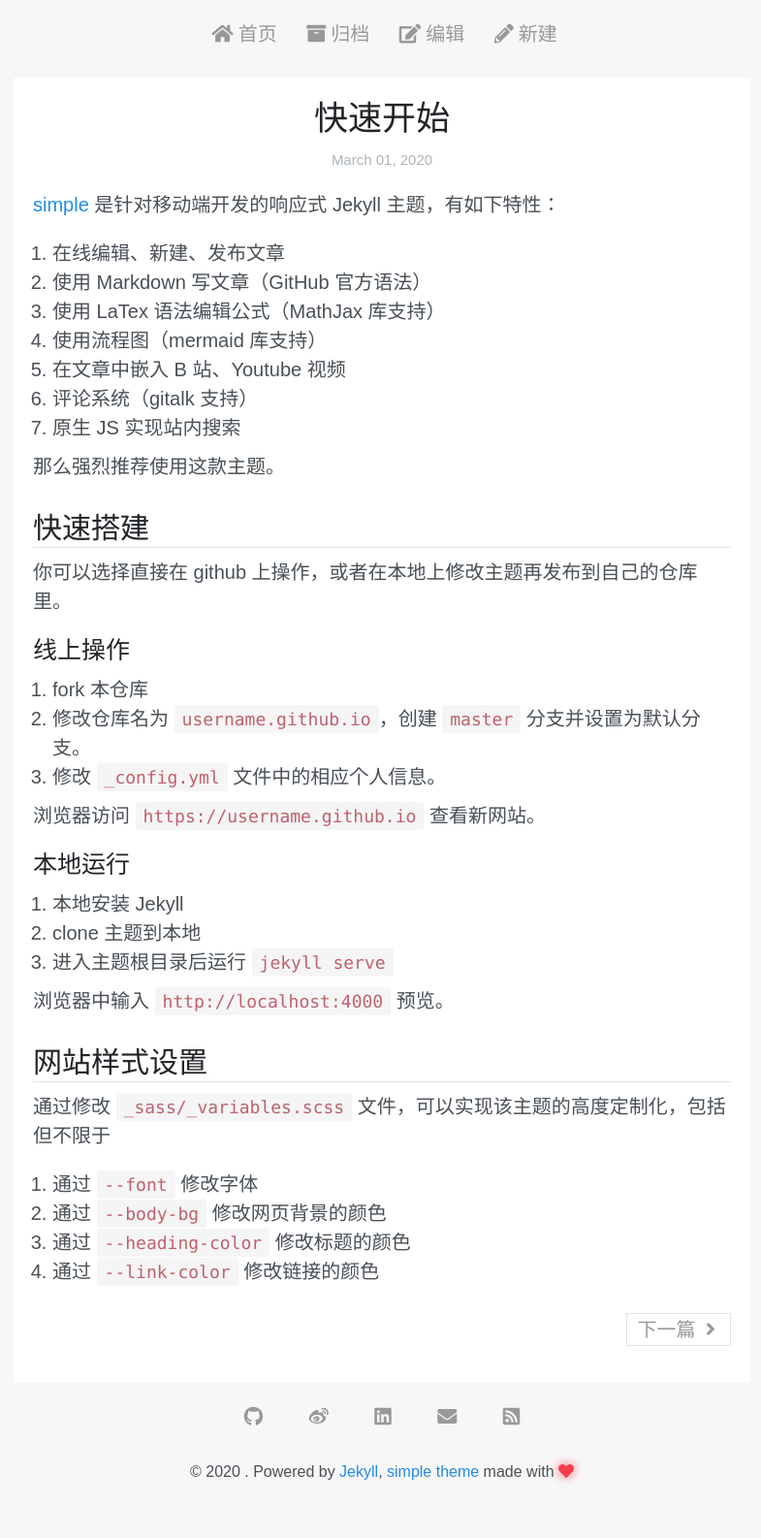
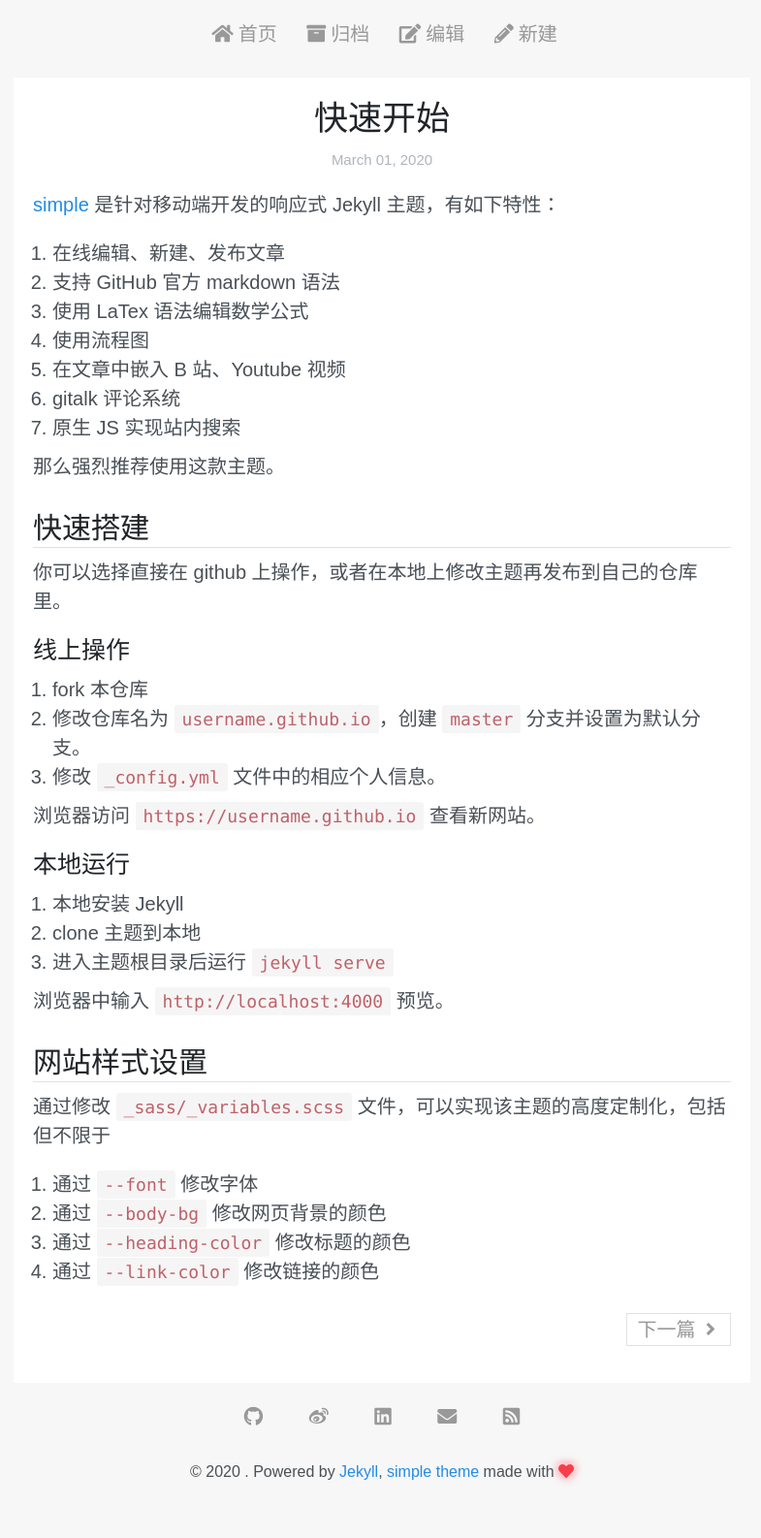
Before and after one commit to whenfung/simple, a Jekyll site: the page built from _posts/2020-03-01-theme-settings.md, in a window 1280 px wide. Shown: the whole page at 97% size, without its empty margins (246-1031 px from the left). Built offline with Jekyll 4.4.1, drawn with Linux system fonts in a browser that asks for light colours; nearby versions of some CDN libraries; comment, search, counter and statistics services are not loaded.

Commit message:
Update 2020-03-01-theme-settings.md

```diff
--- a/_posts/2020-03-01-theme-settings.md
+++ b/_posts/2020-03-01-theme-settings.md
@@ -5,11 +5,11 @@ title: 快速开始
 [simple](https://professordeng.com/simple) 是针对移动端开发的响应式 Jekyll 主题，有如下特性：
 
 1. 在线编辑、新建、发布文章
-2. 使用 Markdown 写文章（GitHub 官方语法）
-3. 使用 LaTex 语法编辑公式（MathJax 库支持）
-4. 使用流程图（mermaid 库支持）
+2. 支持 GitHub 官方 markdown 语法
+3. 使用 LaTex 语法编辑数学公式
+4. 使用流程图
 5. 在文章中嵌入 B 站、Youtube 视频
-6. 评论系统（gitalk 支持）
+6. gitalk 评论系统
 8. 原生 JS 实现站内搜索
 
 那么强烈推荐使用这款主题。
```
